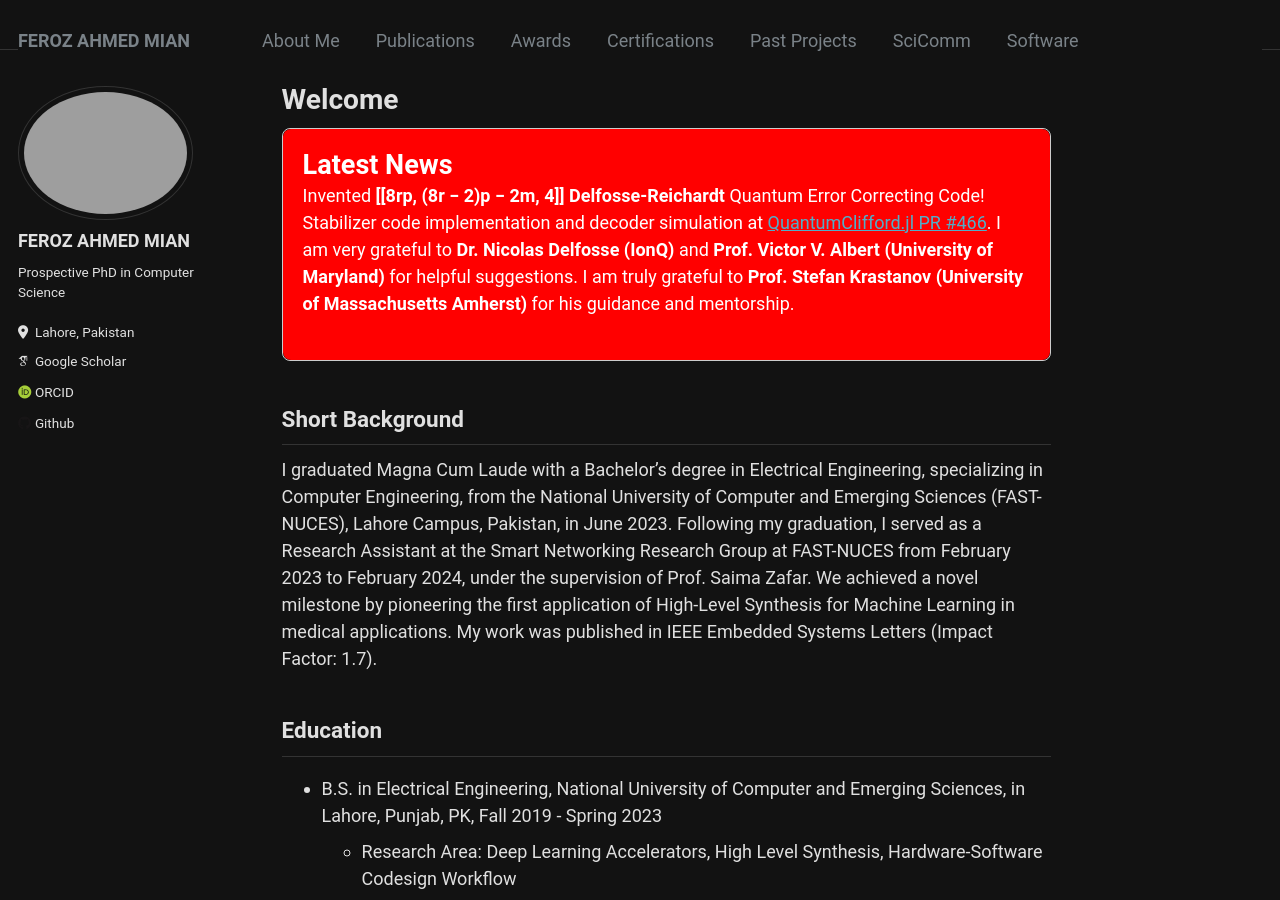
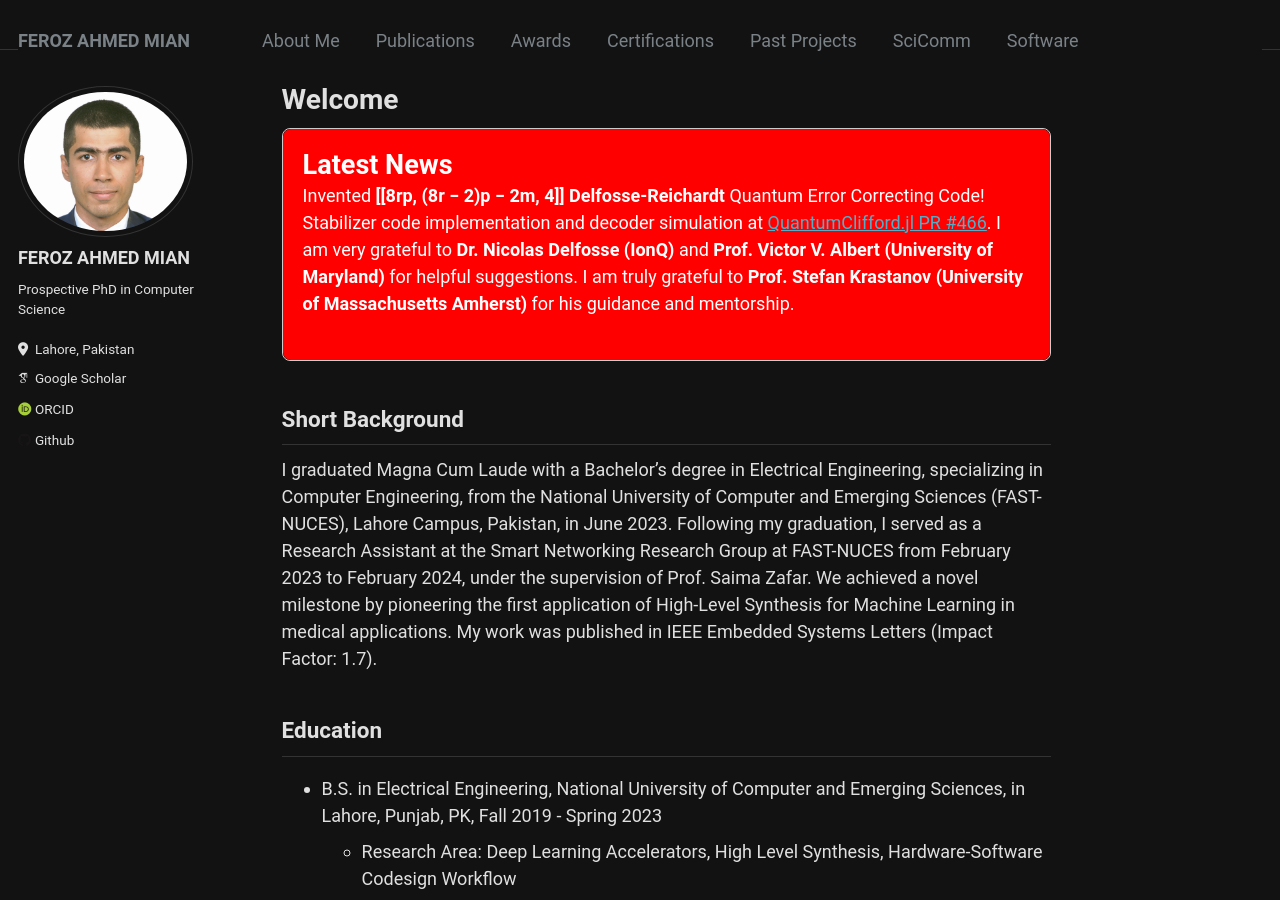
Before and after one commit to Fe-r-oz/Fe-r-oz.github.io, a Jekyll site: the page built from _pages/about.md, in a window 1280 px wide and 900 px high. Built offline with Jekyll 4.4.1, drawn with Linux system fonts in a browser that asks for light colours; some web fonts are replaced.

Commit message:
Update _config.yml

```diff
--- a/_config.yml
+++ b/_config.yml
@@ -21,7 +21,7 @@ repository               : "Fe-r-oz/Fe-r-oz.github.io"
 #               Additional customization can be done by editing /_includes/author-profile.html
 author:
   # Biographic information
-  avatar           : "FerozAhmad.png"
+  avatar           : "FEROZAHMEDMIAN.png"
   name             : "FEROZ AHMED MIAN"
   pronouns         :
   bio              : "Prospective PhD in Computer Science"
```
